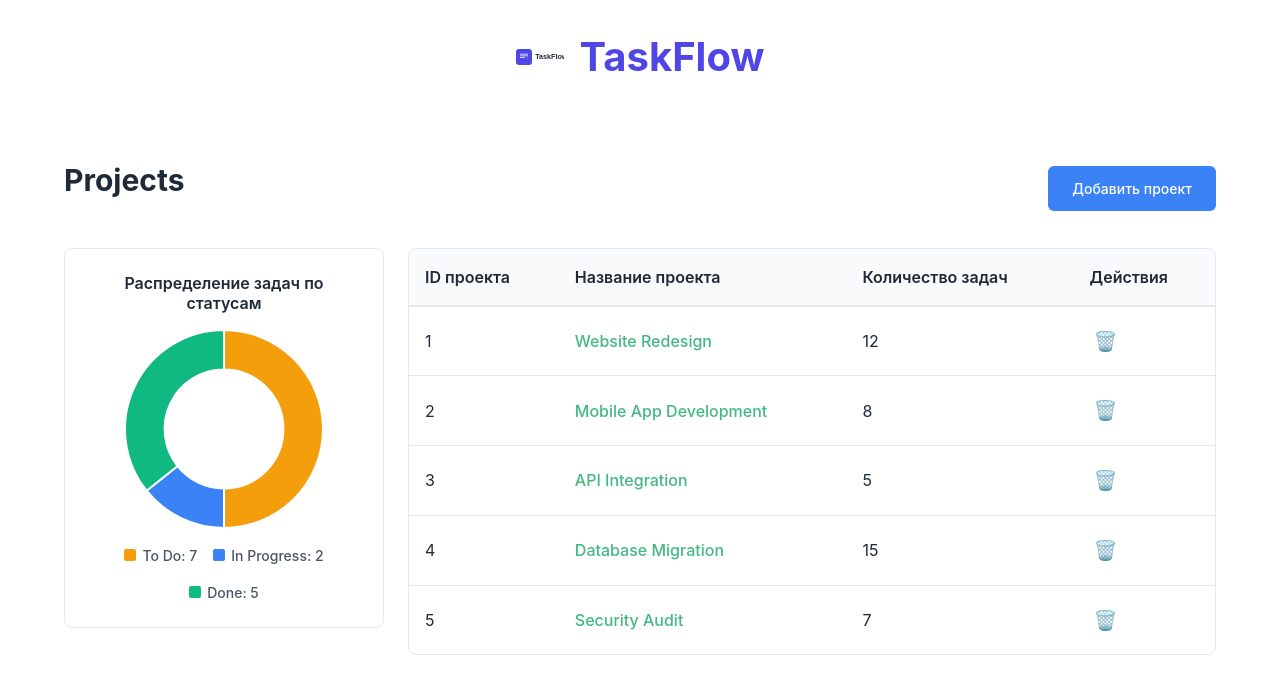
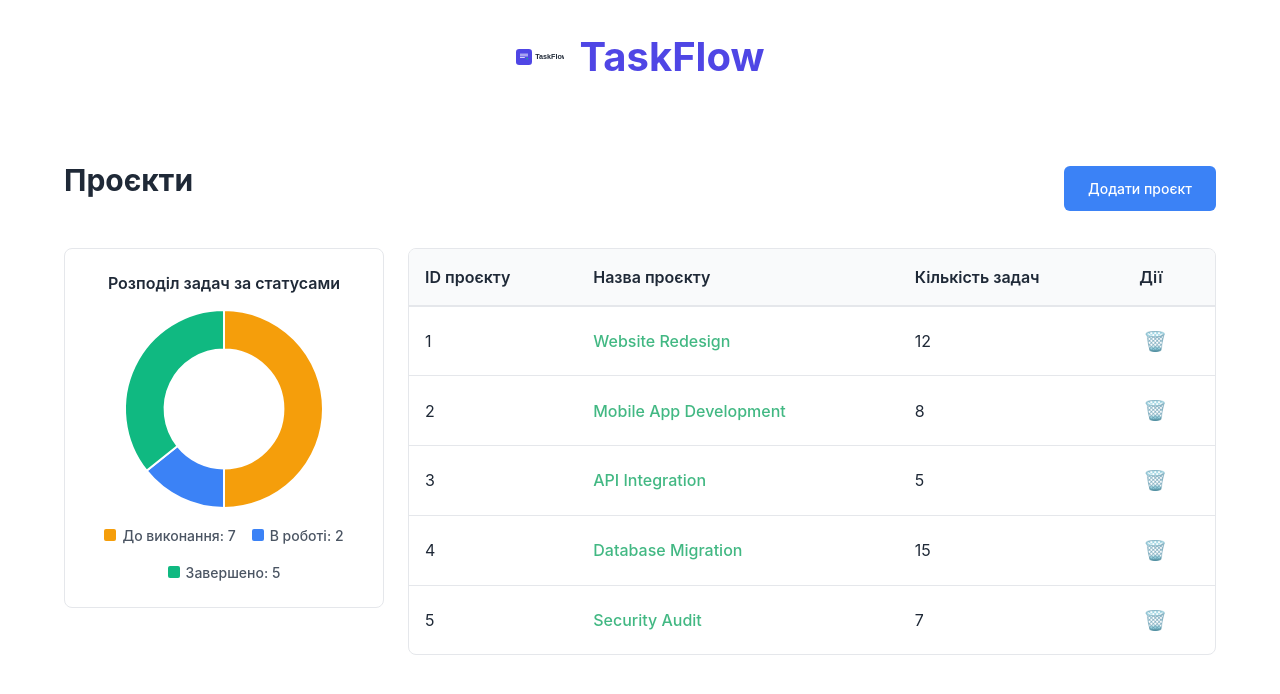
Before and after one commit to sundevil666/project-task-manager-vue, a Vue app: page / in a window 1280 px wide. Shown: the top 694 px of the page. Built offline with nearby package versions, Linux system fonts and the light colour scheme.

Commit message:
translate ui to ukrainian

```diff
--- a/src/components/AddProjectModal.vue
+++ b/src/components/AddProjectModal.vue
@@ -2,38 +2,38 @@
   <div v-if="isOpen" class="modal-overlay" @click="closeModal">
     <div class="modal" @click.stop>
       <div class="modal__header">
-        <h2 class="modal__title">Добавить проект</h2>
+        <h2 class="modal__title">Додати проєкт</h2>
         <button class="modal__close" @click="closeModal">&times;</button>
       </div>
 
       <form class="modal__form">
         <div class="form-group">
-          <label for="project-name" class="form-label">Название проекта</label>
+          <label for="project-name" class="form-label">Назва проєкту</label>
           <input
             id="project-name"
             v-model="formData.name"
             type="text"
             class="form-input"
             :class="{ 'form-input--error': errors.name }"
-            placeholder="Введите название проекта"
+            placeholder="Введіть назву проєкту"
           />
           <div v-if="errors.name" class="form-error">{{ errors.name }}</div>
         </div>
 
         <div class="form-group">
-          <label for="project-description" class="form-label">Описание проекта</label>
+          <label for="project-description" class="form-label">Опис проєкту</label>
           <textarea
             id="project-description"
             v-model="formData.description"
             class="form-textarea"
-            placeholder="Введите описание проекта"
+            placeholder="Введіть опис проєкту"
             rows="4"
           />
         </div>
 
         <div class="modal__actions">
           <button type="button" class="btn btn--secondary" @click="closeModal">
-            Отмена
+            Скасувати
           </button>
           <button
             type="button"
@@ -41,8 +41,8 @@
             @click="saveProject"
             :disabled="isSubmitting"
           >
-            <span v-if="isSubmitting">Сохранение...</span>
-            <span v-else>Сохранить</span>
+            <span v-if="isSubmitting">Збереження...</span>
+            <span v-else>Зберегти</span>
           </button>
         </div>
       </form>
@@ -79,7 +79,7 @@ const validateForm = (): boolean => {
   errors.name = ''
 
   if (!formData.name.trim()) {
-    errors.name = 'Название проекта обязательно для заполнения'
+    errors.name = 'Назва проєкту обов\'язкова для заповнення'
     return false
   }
 
--- a/src/components/KanbanColumn.vue
+++ b/src/components/KanbanColumn.vue
@@ -34,7 +34,7 @@
     </draggable>
 
     <div v-if="tasks.length === 0" class="empty-column">
-      <p>Нет задач</p>
+      <p>Немає задач</p>
     </div>
   </div>
 </template>
@@ -81,7 +81,7 @@ const openEditModal = (task: Task) => {
 
 const formatDate = (dateString: string) => {
   const date = new Date(dateString)
-  return date.toLocaleDateString('ru-RU', {
+  return date.toLocaleDateString('uk-UA', {
     day: '2-digit',
     month: '2-digit'
   })
--- a/src/components/TaskModal.vue
+++ b/src/components/TaskModal.vue
@@ -2,32 +2,32 @@
   <div v-if="isOpen" class="modal-overlay" @click="closeModal">
     <div class="modal-content" @click.stop>
       <div class="modal-header">
-        <h2>{{ isEditMode ? 'Редактировать задачу' : 'Создать задачу' }}</h2>
+        <h2>{{ isEditMode ? 'Редагувати задачу' : 'Створити задачу' }}</h2>
         <button @click="closeModal" class="close-btn">&times;</button>
       </div>
 
       <form @submit.prevent="handleSubmit" class="task-form">
         <div class="form-group">
-          <label for="title">Название задачи *</label>
+          <label for="title">Назва задачі *</label>
           <input
             id="title"
             v-model="formData.title"
             type="text"
             :class="['form-input', { 'error': errors.title }]"
-            placeholder="Введите название задачи"
+            placeholder="Введіть назву задачі"
             @blur="validateField('title')"
           />
           <span v-if="errors.title" class="error-message">{{ errors.title }}</span>
         </div>
 
         <div class="form-group">
-          <label for="assignee">Исполнитель</label>
+          <label for="assignee">Виконавець</label>
           <input
             id="assignee"
             v-model="formData.assignee"
             type="text"
             class="form-input"
-            placeholder="Введите имя исполнителя"
+            placeholder="Введіть ім'я виконавця"
           />
         </div>
 
@@ -39,16 +39,16 @@
             :class="['form-select', { 'error': errors.status }]"
             @blur="validateField('status')"
           >
-            <option value="">Выберите статус</option>
-            <option value="todo">К выполнению</option>
-            <option value="in-progress">В работе</option>
+            <option value="">Оберіть статус</option>
+            <option value="todo">До виконання</option>
+            <option value="in-progress">В роботі</option>
             <option value="done">Завершено</option>
           </select>
           <span v-if="errors.status" class="error-message">{{ errors.status }}</span>
         </div>
 
         <div class="form-group">
-          <label for="dueDate">Срок выполнения</label>
+          <label for="dueDate">Термін виконання</label>
           <input
             id="dueDate"
             v-model="formData.dueDate"
@@ -58,7 +58,7 @@
             @blur="validateField('dueDate')"
           />
           <span v-if="errors.dueDate" class="error-message">{{ errors.dueDate }}</span>
-          <span v-if="isEditMode" class="field-hint">Дата не изменяется при редактировании</span>
+          <span v-if="isEditMode" class="field-hint">Дата не змінюється при редагуванні</span>
         </div>
 
         <div class="form-actions">
@@ -68,7 +68,7 @@
             class="btn btn-secondary"
             :disabled="isLoading"
           >
-            Отмена
+            Скасувати
           </button>
           <button
             type="submit"
@@ -76,7 +76,7 @@
             :disabled="hasErrors || isLoading"
           >
             <span v-if="isLoading" class="loading-spinner"></span>
-            {{ isLoading ? 'Сохранение...' : 'Сохранить' }}
+            {{ isLoading ? 'Збереження...' : 'Зберегти' }}
           </button>
         </div>
       </form>
@@ -126,17 +126,17 @@ const validateField = (field: string) => {
   switch (field) {
     case 'title':
       if (!formData.value.title.trim()) {
-        error.title = 'Название задачи обязательно'
+        error.title = 'Назва задачі обов\'язкова'
       } else if (formData.value.title.trim().length < 3) {
-        error.title = 'Минимальная длина - 3 символа'
+        error.title = 'Мінімальна довжина - 3 символи'
       } else if (formData.value.title.trim().length > 120) {
-        error.title = 'Максимальная длина - 120 символов'
+        error.title = 'Максимальна довжина - 120 символів'
       }
       break
 
     case 'status':
       if (!formData.value.status) {
-        error.status = 'Статус обязателен'
+        error.status = 'Статус обов\'язковий'
       }
       break
 
@@ -147,7 +147,7 @@ const validateField = (field: string) => {
         today.setHours(0, 0, 0, 0)
 
         if (selectedDate < today) {
-          error.dueDate = 'Дата не может быть меньше текущей'
+          error.dueDate = 'Дата не може бути меншою за поточну'
         }
       }
       break
--- a/src/components/TaskStatusChart.vue
+++ b/src/components/TaskStatusChart.vue
@@ -1,22 +1,22 @@
 <template>
   <div class="task-status-chart">
-    <h3 class="chart-title">Распределение задач по статусам</h3>
+    <h3 class="chart-title">Розподіл задач за статусами</h3>
     <div class="chart-wrapper">
       <Doughnut v-if="chartData.labels.length > 0" :data="chartData" :options="chartOptions" />
-      <div v-else class="no-data">Нет данных</div>
+      <div v-else class="no-data">Немає даних</div>
     </div>
     <div class="chart-legend">
       <div class="legend-item">
         <span class="legend-color" style="background-color: #f59e0b;"></span>
-        <span class="legend-label">To Do: {{ statusCounts.todo }}</span>
+        <span class="legend-label">До виконання: {{ statusCounts.todo }}</span>
       </div>
       <div class="legend-item">
         <span class="legend-color" style="background-color: #3b82f6;"></span>
-        <span class="legend-label">In Progress: {{ statusCounts['in-progress'] }}</span>
+        <span class="legend-label">В роботі: {{ statusCounts['in-progress'] }}</span>
       </div>
       <div class="legend-item">
         <span class="legend-color" style="background-color: #10b981;"></span>
-        <span class="legend-label">Done: {{ statusCounts.done }}</span>
+        <span class="legend-label">Завершено: {{ statusCounts.done }}</span>
       </div>
     </div>
   </div>
@@ -51,7 +51,7 @@ const statusCounts = computed(() => {
 })
 
 const chartData = computed(() => ({
-  labels: ['To Do', 'In Progress', 'Done'],
+  labels: ['До виконання', 'В роботі', 'Завершено'],
   datasets: [
     {
       data: [statusCounts.value.todo, statusCounts.value['in-progress'], statusCounts.value.done],
--- a/src/pages/ProjectDetail.vue
+++ b/src/pages/ProjectDetail.vue
@@ -4,7 +4,7 @@
       <button @click="goBack" class="back-button">← Назад</button>
       <div class="header-content">
         <h1>{{ project?.name }}</h1>
-        <button @click="confirmDeleteProject" class="delete-button">🗑️ Удалить проект</button>
+        <button @click="confirmDeleteProject" class="delete-button">🗑️ Видалити проєкт</button>
       </div>
     </div>
 
@@ -15,26 +15,26 @@
             @click="setMode('table')"
             :class="['mode-btn', { active: viewMode === 'table' }]"
           >
-            Table
+            Таблиця
           </button>
           <button
             @click="setMode('kanban')"
             :class="['mode-btn', { active: viewMode === 'kanban' }]"
           >
-            Kanban
+            Канбан
           </button>
         </div>
-        <button @click="openCreateModal" class="add-task-btn">+ Добавить задачу</button>
+        <button @click="openCreateModal" class="add-task-btn">+ Додати задачу</button>
       </div>
 
       <div class="filters-section">
         <div class="filter-group">
-          <label for="assignee-filter">Исполнитель:</label>
+          <label for="assignee-filter">Виконавець:</label>
           <input
             id="assignee-filter"
             v-model="assigneeFilter"
             type="text"
-            placeholder="Фильтр по исполнителю"
+            placeholder="Фільтр за виконавцем"
             class="filter-input"
           />
         </div>
@@ -45,9 +45,9 @@
             v-model="statusFilter"
             class="filter-select"
           >
-            <option value="">Все статусы</option>
-            <option value="todo">К выполнению</option>
-            <option value="in-progress">В работе</option>
+            <option value="">Всі статуси</option>
+            <option value="todo">До виконання</option>
+            <option value="in-progress">В роботі</option>
             <option value="done">Завершено</option>
           </select>
         </div>
@@ -56,17 +56,17 @@
           @click="clearFilters"
           class="clear-filters-btn"
         >
-          Очистить фильтры
+          Очистити фільтри
         </button>
       </div>
 
       <div class="tasks-container">
         <div v-if="viewMode === 'table'" class="table-view">
           <div v-if="isLoading" class="loading-state">
-            <p>Loading...</p>
+            <p>Завантаження...</p>
           </div>
           <div v-else-if="projectTasks.length === 0" class="empty-state">
-            <p>Нет задач</p>
+            <p>Немає задач</p>
           </div>
           <table v-else class="tasks-table">
             <thead>
@@ -76,7 +76,7 @@
                   class="sortable-header"
                   :style="{ width: columnWidths.title + 'px' }"
                 >
-                  Название
+                  Назва
                   <span class="sort-indicator" v-if="sort.column === 'title'">
                     {{ sort.direction === 'asc' ? '↑' : '↓' }}
                   </span>
@@ -87,7 +87,7 @@
                   class="sortable-header"
                   :style="{ width: columnWidths.assignee + 'px' }"
                 >
-                  Исполнитель
+                  Виконавець
                   <span class="sort-indicator" v-if="sort.column === 'assignee'">
                     {{ sort.direction === 'asc' ? '↑' : '↓' }}
                   </span>
@@ -109,7 +109,7 @@
                   class="sortable-header"
                   :style="{ width: columnWidths.dueDate + 'px' }"
                 >
-                  Термин выполнения
+                  Термін виконання
                   <span class="sort-indicator" v-if="sort.column === 'dueDate'">
                     {{ sort.direction === 'asc' ? '↑' : '↓' }}
                   </span>
@@ -118,7 +118,7 @@
               </tr>
               <tr v-if="sort.column === 'order'" class="manual-sort-indicator">
                 <td :colspan="4" class="manual-sort-notice">
-                  🔀 Ручная сортировка (перетащите задачи для изменения порядка)
+                  🔀 Ручне сортування (перетягніть задачі для зміни порядку)
                 </td>
               </tr>
             </thead>
@@ -132,7 +132,7 @@
               drag-class="dragging-row"
               @end="handleTableReorder"
             >
-              <template #item="{ element: task, index }">
+              <template #item="{ element: task }">
                 <tr :key="task.id" class="draggable-row">
                   <td :style="{ width: columnWidths.title + 'px' }" @click="openEditModal(task)" class="task-title">{{ task.title }}</td>
                   <td :style="{ width: columnWidths.assignee + 'px' }">{{ task.assignee || '-' }}</td>
@@ -151,7 +151,7 @@
         <div v-else-if="viewMode === 'kanban'" class="kanban-view">
           <div class="kanban-columns">
             <KanbanColumn
-              title="К выполнению"
+              title="До виконання"
               :tasks="todoTasks"
               status="todo"
               :on-task-move="handleTaskMove"
@@ -159,7 +159,7 @@
               :on-edit-task="openEditModal"
             />
             <KanbanColumn
-              title="В работе"
+              title="В роботі"
               :tasks="inProgressTasks"
               status="in-progress"
               :on-task-move="handleTaskMove"
@@ -180,9 +180,9 @@
     </div>
 
     <div v-else class="not-found">
-      <h2>Проект не найден</h2>
-      <p>Проект, который вы ищете, не существует.</p>
-      <button @click="goBack" class="back-button">Вернуться к проектам</button>
+      <h2>Проєкт не знайдено</h2>
+      <p>Проєкт, який ви шукаєте, не існує.</p>
+      <button @click="goBack" class="back-button">Повернутися до проєктів</button>
     </div>
 
     <TaskModal
@@ -195,12 +195,12 @@
 
     <div v-if="showDeleteConfirm" class="modal-overlay">
       <div class="confirm-modal">
-        <h3>Удалить проект?</h3>
-        <p>Вы уверены, что хотите удалить проект "{{ project?.name }}"?</p>
-        <p class="warning">⚠️ Все задачи в этом проекте также будут удалены!</p>
+        <h3>Видалити проєкт?</h3>
+        <p>Ви впевнені, що хочете видалити проєкт "{{ project?.name }}"?</p>
+        <p class="warning">⚠️ Всі задачі в цьому проєкті також будуть видалені!</p>
         <div class="modal-actions">
-          <button @click="cancelDeleteProject" class="cancel-btn">Отмена</button>
-          <button @click="deleteProject" class="confirm-delete-btn">Удалить</button>
+          <button @click="cancelDeleteProject" class="cancel-btn">Скасувати</button>
+          <button @click="deleteProject" class="confirm-delete-btn">Видалити</button>
         </div>
       </div>
     </div>
@@ -417,8 +417,8 @@ watch(() => route.params.id, async (newId, oldId) => {
 
 const getStatusText = (status: string) => {
   switch (status) {
-    case 'todo': return 'К выполнению'
-    case 'in-progress': return 'В работе'
+    case 'todo': return 'До виконання'
+    case 'in-progress': return 'В роботі'
     case 'done': return 'Завершено'
     default: return status
   }
--- a/src/pages/ProjectsPage.vue
+++ b/src/pages/ProjectsPage.vue
@@ -1,23 +1,23 @@
 <template>
   <div class="projects-page">
     <div class="projects-header">
-      <h1>Projects</h1>
-      <button class="btn btn--primary" @click="openModal">Добавить проект</button>
+      <h1>Проєкти</h1>
+      <button class="btn btn--primary" @click="openModal">Додати проєкт</button>
     </div>
 
     <div class="dashboard">
       <TaskStatusChart class="chart-section" />
       <div class="projects-table-container">
         <div v-if="isLoading" class="loading-state">
-          Loading...
+          Завантаження...
         </div>
         <table v-else class="projects-table">
           <thead>
             <tr>
-              <th>ID проекта</th>
-              <th>Название проекта</th>
-              <th>Количество задач</th>
-              <th>Действия</th>
+              <th>ID проєкту</th>
+              <th>Назва проєкту</th>
+              <th>Кількість задач</th>
+              <th>Дії</th>
             </tr>
           </thead>
           <tbody>
```
Also changed, not shown: src/components/ProjectRow.vue (+5 -7 lines).
